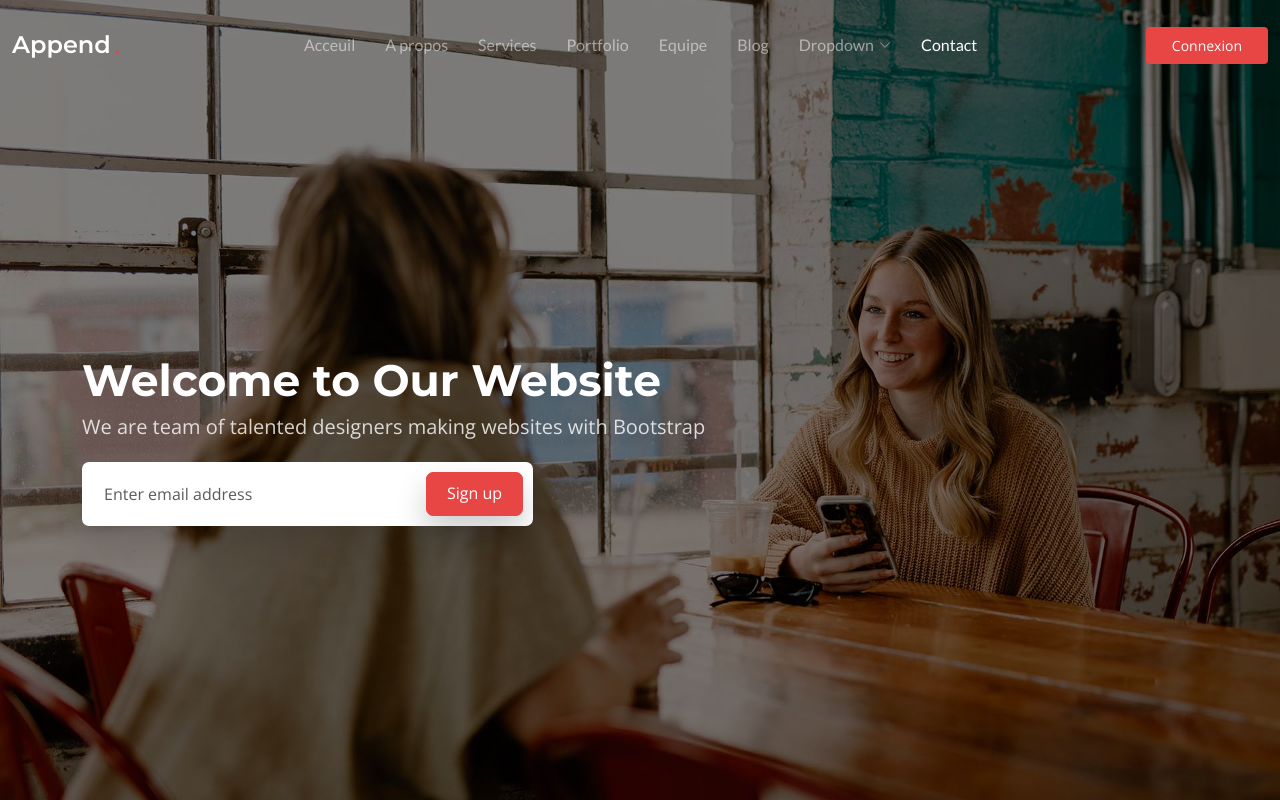
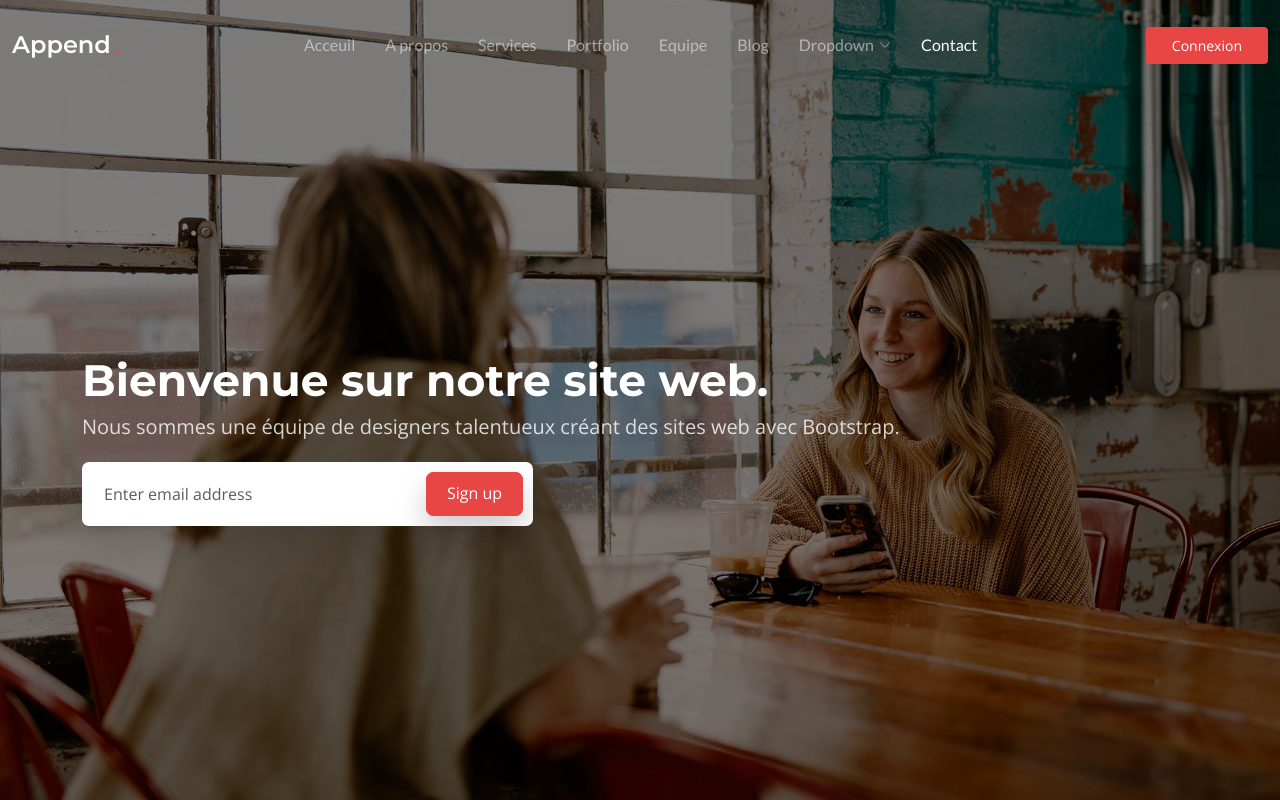
Before and after one commit to koko-kee/projet_devops, a plain HTML site: page index.html in a window 1280 px wide. Shown: the top 800 px of the page. Drawn offline with nearby package versions, Linux system fonts and the light colour scheme.

Commit message:
modification de la section_1

```diff
--- a/index.html
+++ b/index.html
@@ -97,8 +97,8 @@
       <div class="container">
         <div class="row">
           <div class="col-lg-10">
-            <h2 data-aos="fade-up" data-aos-delay="100">Welcome to Our Website</h2>
-            <p data-aos="fade-up" data-aos-delay="200">We are team of talented designers making websites with Bootstrap</p>
+            <h2 data-aos="fade-up" data-aos-delay="100">Bienvenue sur notre site web.</h2>
+            <p data-aos="fade-up" data-aos-delay="200">Nous sommes une équipe de designers talentueux créant des sites web avec Bootstrap.</p>
           </div>
           <div class="col-lg-5">
             <form action="#" class="sign-up-form d-flex" data-aos="fade-up" data-aos-delay="300">
```
